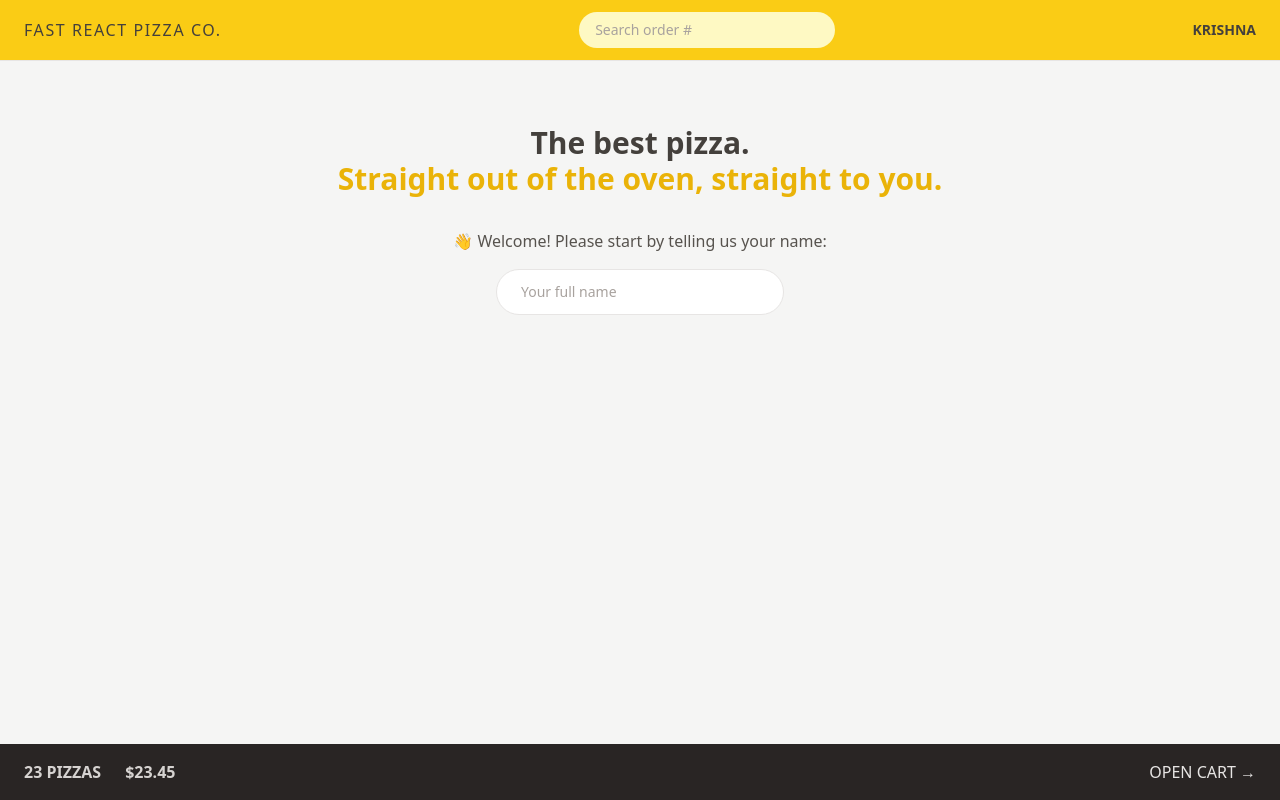
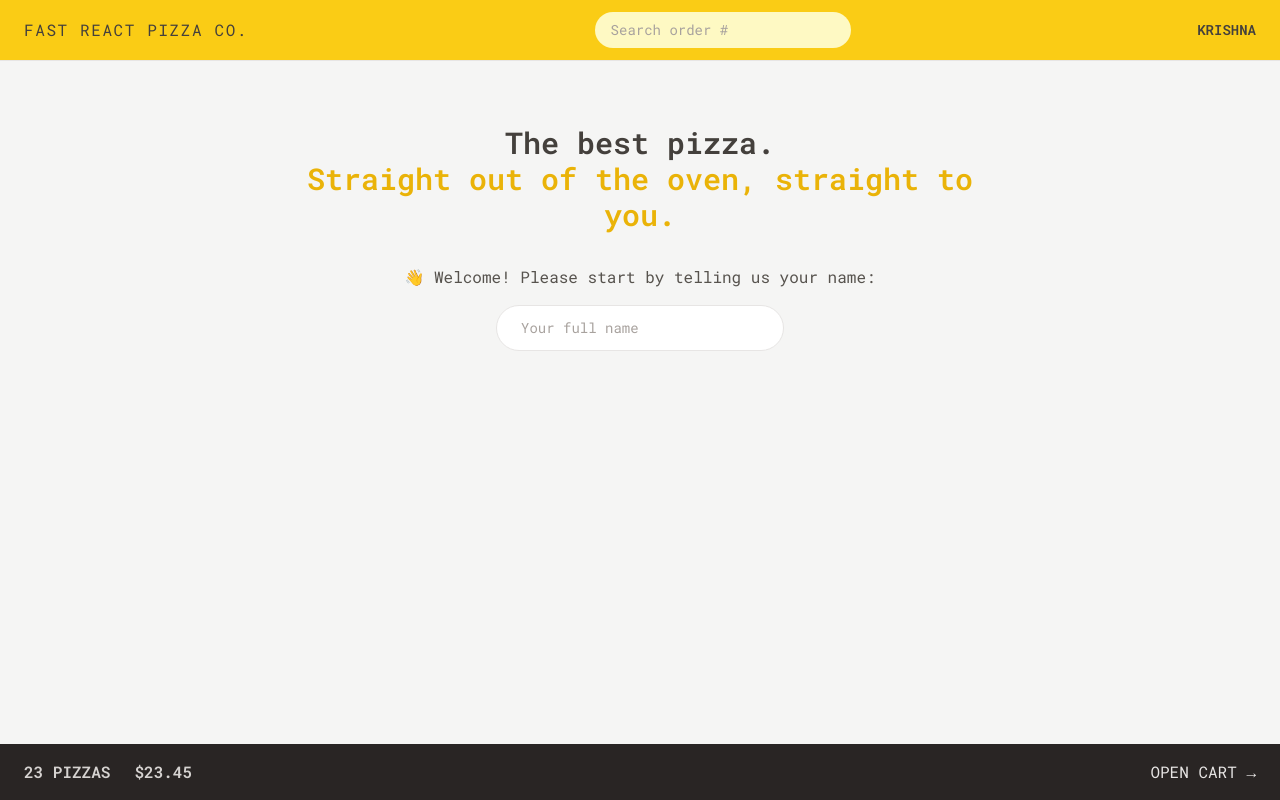
Before and after one commit to KrishnapalTomar01/fast-pizza-app, a React (Vite) app: page / in a window 1280 px wide. Built offline with nearby package versions, Linux system fonts and the light colour scheme.

Commit message:
Config tailwind

```diff
--- a/index.html
+++ b/index.html
@@ -4,6 +4,14 @@
     <meta charset="UTF-8" />
     <link rel="icon" type="image/svg+xml" href="/vite.svg" />
     <meta name="viewport" content="width=device-width, initial-scale=1.0" />
+
+    <link rel="preconnect" href="https://fonts.googleapis.com" />
+    <link rel="preconnect" href="https://fonts.gstatic.com" crossorigin />
+    <link
+      href="https://fonts.googleapis.com/css2?family=Roboto+Mono:wght@300;400;500;600;700&display=swap"
+      rel="stylesheet"
+    />
+
     <title>Vite + React</title>
   </head>
   <body class="bg-stone-100 text-stone-700">
--- a/src/features/ui/Loader.jsx
+++ b/src/features/ui/Loader.jsx
@@ -1,5 +1,9 @@
 function Loader() {
-  return <div className="loader"></div>;
+  return (
+    <div className="absolute inset-0 flex items-center justify-center bg-slate-200/20 backdrop-blur-sm">
+      <div className="loader"></div>
+    </div>
+  );
 }
 
 export default Loader;
--- a/src/index.css
+++ b/src/index.css
@@ -6,27 +6,11 @@
   .input {
     @apply w-full rounded-full border border-stone-200 px-4 py-2 text-sm transition-all duration-300 placeholder:text-stone-400 focus:outline-none focus:ring focus:ring-yellow-400 focus:ring-opacity-50 md:px-6 md:py-3;
   }
-}
 
-/* body {
-  font-family: system-ui, -apple-system, BlinkMacSystemFont, "Segoe UI", Roboto,
-    Oxygen, Ubuntu, Cantarell, "Open Sans", "Helvetica Neue", sans-serif;
-  background-color: #f7f7f7;
-  color: #444;
-}
-
-.layout {
-  display: grid;
-  grid-template-rows: auto 1fr auto;
-  gap: 32px;
-  height: 100dvh;
-} */
-
-/* https://dev.to/afif/i-made-100-css-loaders-for-your-next-project-4eje */
   .loader {
     width: 45px;
     aspect-ratio: 0.75;
-  --c: no-repeat linear-gradient(#333 0 0);
+    --c: no-repeat linear-gradient(theme(colors.stone.800) 0 0);
     background:
       var(--c) 0% 50%,
       var(--c) 50% 50%,
@@ -61,3 +45,20 @@
         100% 100%;
     }
   }
+}
+
+/* body {
+  font-family: system-ui, -apple-system, BlinkMacSystemFont, "Segoe UI", Roboto,
+    Oxygen, Ubuntu, Cantarell, "Open Sans", "Helvetica Neue", sans-serif;
+  background-color: #f7f7f7;
+  color: #444;
+}
+
+.layout {
+  display: grid;
+  grid-template-rows: auto 1fr auto;
+  gap: 32px;
+  height: 100dvh;
+} */
+
+/* https://dev.to/afif/i-made-100-css-loaders-for-your-next-project-4eje */
--- a/tailwind.config.js
+++ b/tailwind.config.js
@@ -2,7 +2,17 @@
 export default {
   content: ["./index.html", "./src/**/*.{js,ts,jsx,tsx}"],
   theme: {
-    extend: {},
+    fontFamily: {
+      sans: "Roboto Mono, monospace",
+    },
+    extend: {
+      // colors: {
+      //   pizza: "#12345"
+      // },
+      height: {
+        screen: "100dvh",
+      },
+    },
   },
   plugins: [],
 };
```
Lines whose indentation alone changed are shown as unchanged.
